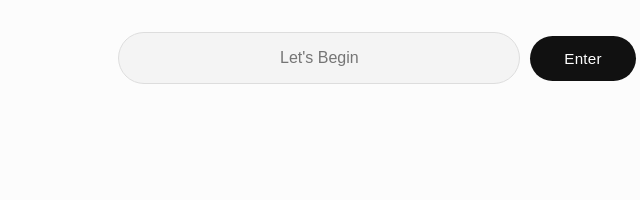
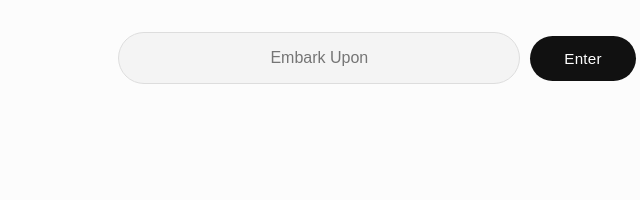
Before and after one commit to chemaai/Chema-Frontend, a plain HTML site: page index.html in a window 1280 px wide. Shown: the part 556-756 px from the top of the page, 263-903 px from the left. Drawn offline with Linux system fonts and the light colour scheme; a web font is replaced by a local one.

Commit message:
Update index.html

```diff
--- a/index.html
+++ b/index.html
@@ -35,7 +35,7 @@
     <p class="subtitle">Now In Private Beta</p>
 
     <div class="input-area">
-      <input type="text" placeholder="Let's Begin" />
+      <input type="text" placeholder="Embark Upon" />
       <button>Enter</button>
     </div>
   </main>
```
